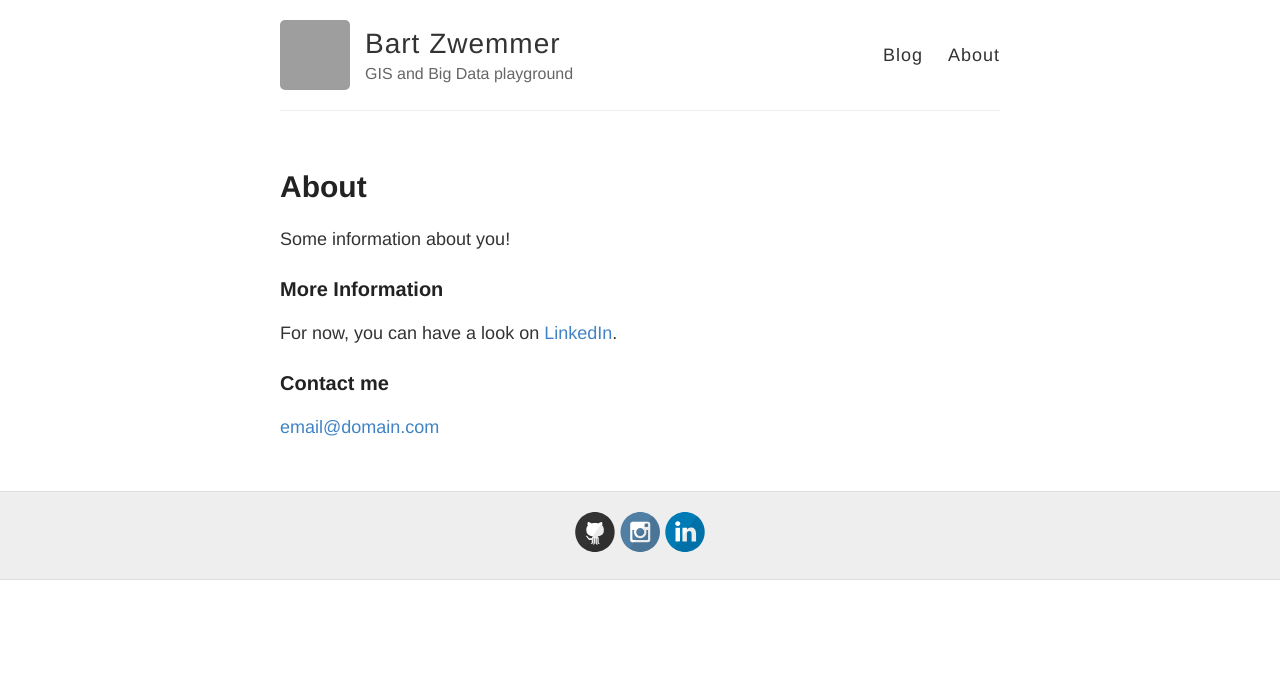
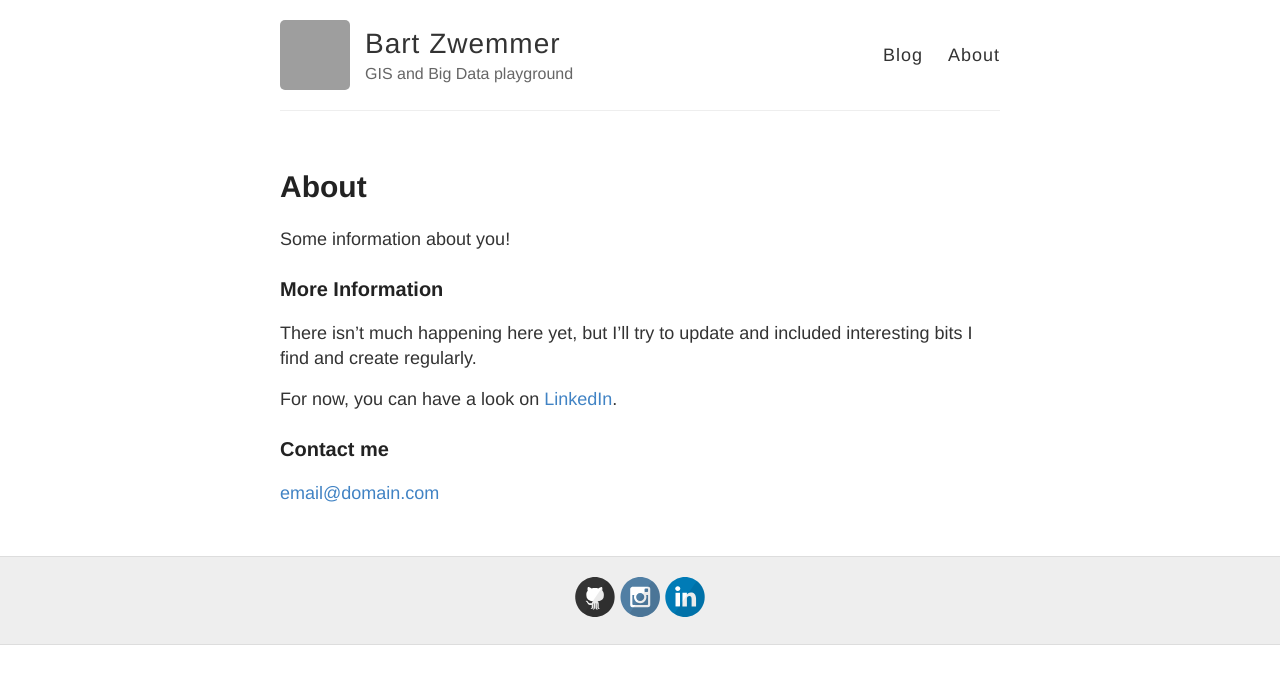
Before and after one commit to bartzwemmer/bartzwemmer.github.io, a Jekyll site: the page built from about.md, in a window 1280 px wide. Shown: the top 684 px of the page. Built offline with Jekyll 4.4.1, drawn with Linux system fonts in a browser that asks for light colours; grey boxes are pictures that could not be loaded.

Commit message:
Update about.md

```diff
--- a/about.md
+++ b/about.md
@@ -8,6 +8,8 @@ Some information about you!
 
 ### More Information
 
+There isn't much happening here yet, but I'll try to update and included interesting bits I find and create regularly.
+
 For now, you can have a look on [LinkedIn](https://www.linkedin.com/in/bzwemmer/).
 
 ### Contact me
```
